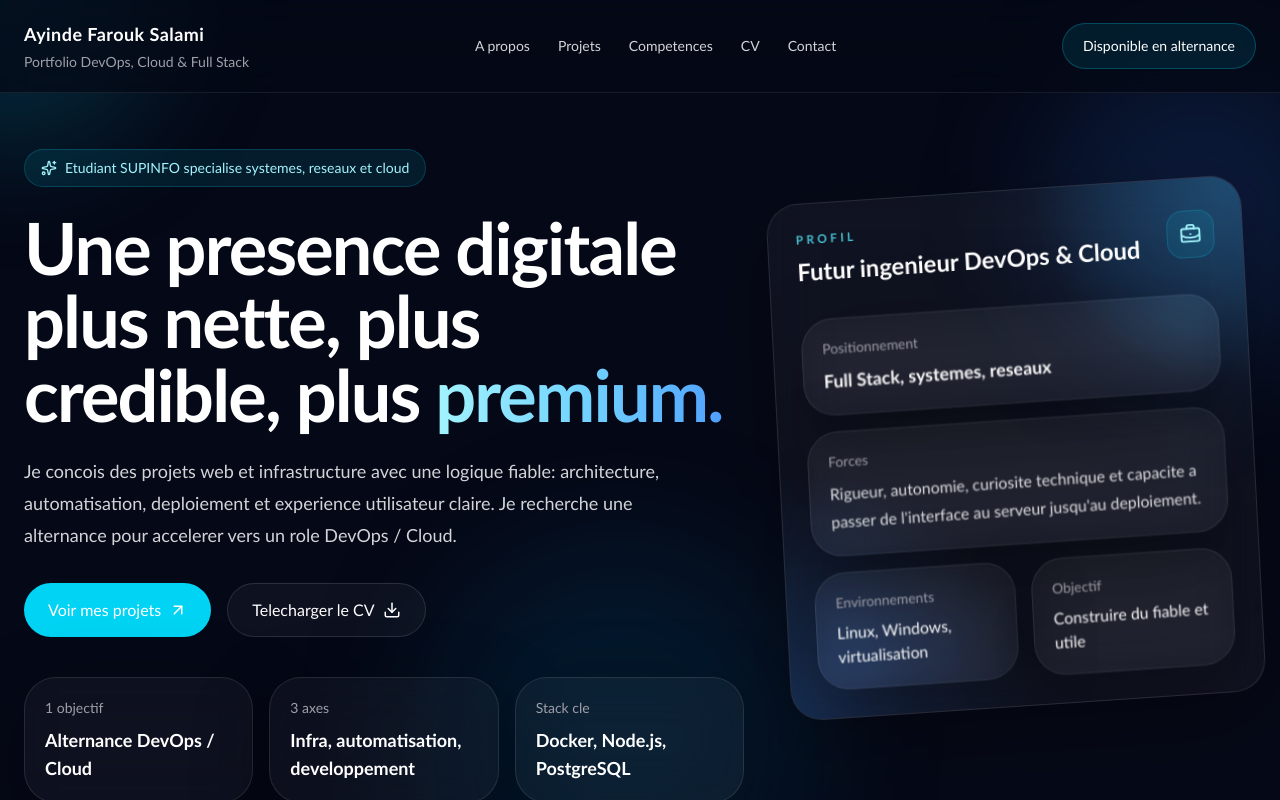
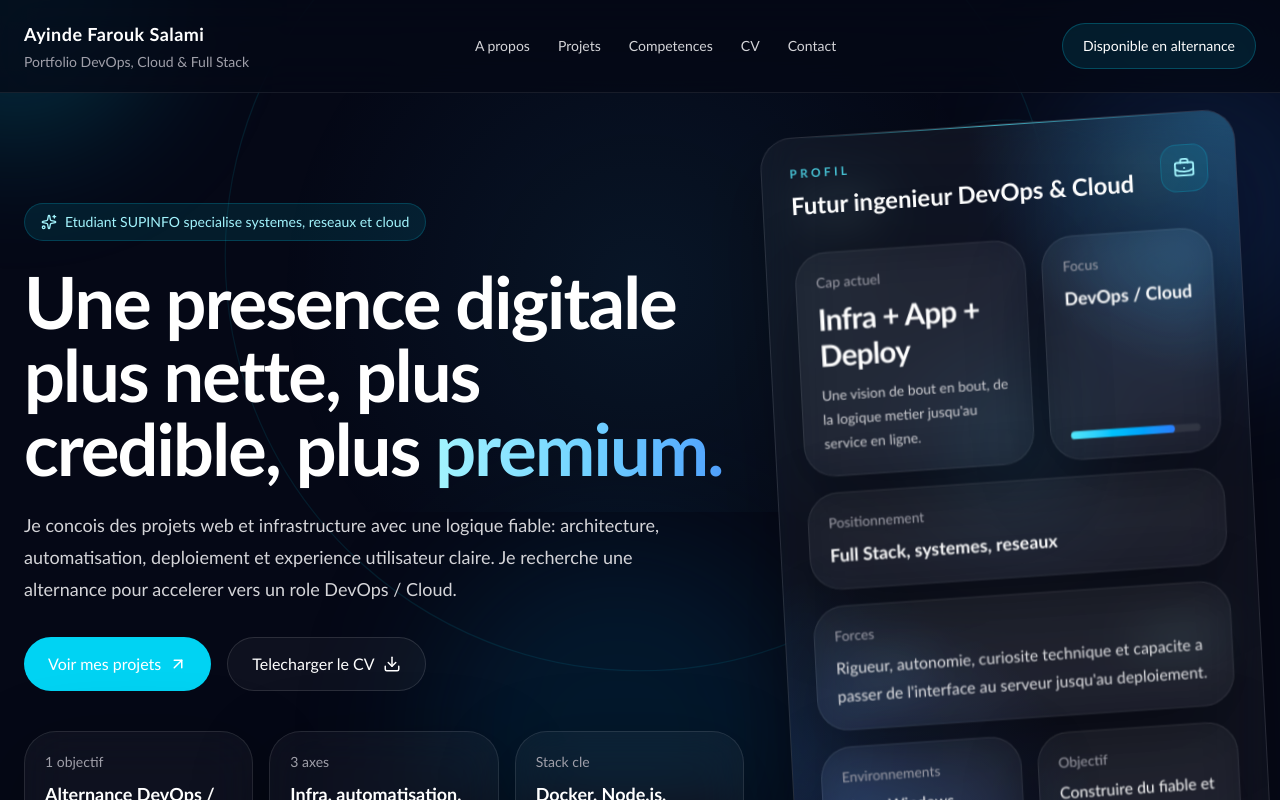
Before and after one commit to farouk-collab/portfolio-farouk, a React (Vite) app: page / in a window 1280 px wide. Shown: the top 800 px of the page. Built offline with nearby package versions, Linux system fonts and the light colour scheme.

Commit message:
Enhance hero scene and cyan atmosphere

```diff
--- a/src/App.jsx
+++ b/src/App.jsx
@@ -126,6 +126,13 @@ const contactLinks = [
   },
 ];
 
+const orbitBadges = [
+  { label: "Docker", className: "left-[6%] top-[16%]" },
+  { label: "Cloud", className: "right-[10%] top-[14%]" },
+  { label: "CI/CD", className: "left-[14%] bottom-[18%]" },
+  { label: "API REST", className: "right-[6%] bottom-[20%]" },
+];
+
 function SectionTitle({ eyebrow, title, description }) {
   return (
     <div className="max-w-2xl">
@@ -158,6 +165,8 @@ export default function App() {
   const heroGlowY = useTransform(scrollYProgress, [0, 0.4], [0, -80]);
   const heroCardY = useTransform(scrollYProgress, [0, 0.4], [0, -28]);
   const heroCardRotate = useTransform(scrollYProgress, [0, 0.4], [0, -3]);
+  const heroOrbY = useTransform(scrollYProgress, [0, 0.4], [0, -65]);
+  const heroLineScale = useTransform(scrollYProgress, [0, 0.35], [1, 1.18]);
 
   useEffect(() => {
     const onScroll = () => setShowTop(window.scrollY > 520);
@@ -181,6 +190,11 @@ export default function App() {
           className="absolute right-[-5rem] top-[8rem] h-80 w-80 rounded-full bg-blue-500/14 blur-3xl"
         />
         <div className="absolute bottom-[-8rem] left-1/3 h-96 w-96 rounded-full bg-sky-900/25 blur-3xl" />
+        <Motion.div
+          style={{ scale: heroLineScale }}
+          className="absolute left-1/2 top-[-12%] h-[44rem] w-[44rem] -translate-x-1/2 rounded-full border border-cyan-400/10"
+        />
+        <div className="absolute left-1/2 top-[8%] h-[28rem] w-[70rem] -translate-x-1/2 bg-[radial-gradient(circle,rgba(56,189,248,0.08)_0%,rgba(5,8,22,0)_60%)]" />
       </div>
 
       <header className="sticky top-0 z-50 border-b border-white/8 bg-[#050816]/75 backdrop-blur-xl">
@@ -308,10 +322,32 @@ export default function App() {
             animate={{ opacity: 1, y: 0 }}
             transition={{ duration: 0.7, delay: 0.12, ease: "easeOut" }}
             whileHover={{ rotateX: 10, rotateY: -12, y: -10, scale: 1.01 }}
-            className="[transform-style:preserve-3d]"
+            className="relative min-h-[34rem] [transform-style:preserve-3d]"
           >
+            <Motion.div
+              style={{ y: heroOrbY }}
+              className="absolute inset-0 hidden lg:block"
+            >
+              <div className="absolute inset-[8%] rounded-full border border-cyan-400/10" />
+              <div className="absolute inset-[18%] rounded-full border border-blue-400/10" />
+              <div className="absolute left-1/2 top-1/2 h-[20rem] w-[20rem] -translate-x-1/2 -translate-y-1/2 rounded-full bg-[radial-gradient(circle,rgba(56,189,248,0.18),rgba(59,130,246,0.04)_45%,transparent_72%)] blur-2xl" />
+              {orbitBadges.map((badge, index) => (
+                <Motion.div
+                  key={badge.label}
+                  initial={{ opacity: 0, scale: 0.9 }}
+                  animate={{ opacity: 1, scale: 1 }}
+                  transition={{ delay: 0.35 + index * 0.08, duration: 0.4 }}
+                  whileHover={{ scale: 1.06, y: -4 }}
+                  className={`absolute ${badge.className} rounded-full border border-cyan-300/15 bg-[#081220]/80 px-4 py-2 text-xs font-semibold uppercase tracking-[0.24em] text-cyan-100 shadow-[0_18px_35px_rgba(0,0,0,0.35)] backdrop-blur-xl`}
+                >
+                  {badge.label}
+                </Motion.div>
+              ))}
+            </Motion.div>
+
             <GlassCard className="relative overflow-hidden p-7">
               <div className="absolute inset-0 bg-[radial-gradient(circle_at_top_right,rgba(56,189,248,0.28),transparent_30%),radial-gradient(circle_at_bottom_left,rgba(59,130,246,0.20),transparent_35%)]" />
+              <div className="absolute inset-x-10 top-0 h-px bg-gradient-to-r from-transparent via-cyan-300/70 to-transparent" />
               <div className="relative">
                 <div className="flex items-center justify-between">
                   <div>
@@ -328,6 +364,29 @@ export default function App() {
                 </div>
 
                 <div className="mt-8 grid gap-4">
+                  <div className="grid gap-4 md:grid-cols-[1.15fr_0.85fr]">
+                    <GlassCard className="p-5">
+                      <p className="text-sm text-zinc-400">Cap actuel</p>
+                      <p className="mt-2 text-3xl font-semibold tracking-tight text-white">
+                        Infra + App + Deploy
+                      </p>
+                      <p className="mt-3 text-sm leading-6 text-zinc-300">
+                        Une vision de bout en bout, de la logique metier jusqu'au service en ligne.
+                      </p>
+                    </GlassCard>
+                    <GlassCard className="flex flex-col justify-between p-5">
+                      <div>
+                        <p className="text-sm text-zinc-400">Focus</p>
+                        <p className="mt-2 text-lg font-semibold text-white">
+                          DevOps / Cloud
+                        </p>
+                      </div>
+                      <div className="mt-4 h-2 rounded-full bg-white/8">
+                        <div className="h-2 w-4/5 rounded-full bg-gradient-to-r from-cyan-300 via-sky-400 to-blue-500" />
+                      </div>
+                    </GlassCard>
+                  </div>
+
                   <GlassCard className="p-5">
                     <p className="text-sm text-zinc-400">Positionnement</p>
                     <p className="mt-2 text-lg font-semibold">Full Stack, systemes, reseaux</p>
--- a/src/index.css
+++ b/src/index.css
@@ -9,7 +9,8 @@
     "Segoe UI",
     sans-serif;
   background:
-    radial-gradient(circle at top, rgba(16, 185, 129, 0.12), transparent 28%),
+    radial-gradient(circle at top, rgba(56, 189, 248, 0.16), transparent 28%),
+    radial-gradient(circle at 80% 12%, rgba(59, 130, 246, 0.1), transparent 22%),
     linear-gradient(180deg, #050816 0%, #06111b 45%, #04070f 100%);
 }
 
```
